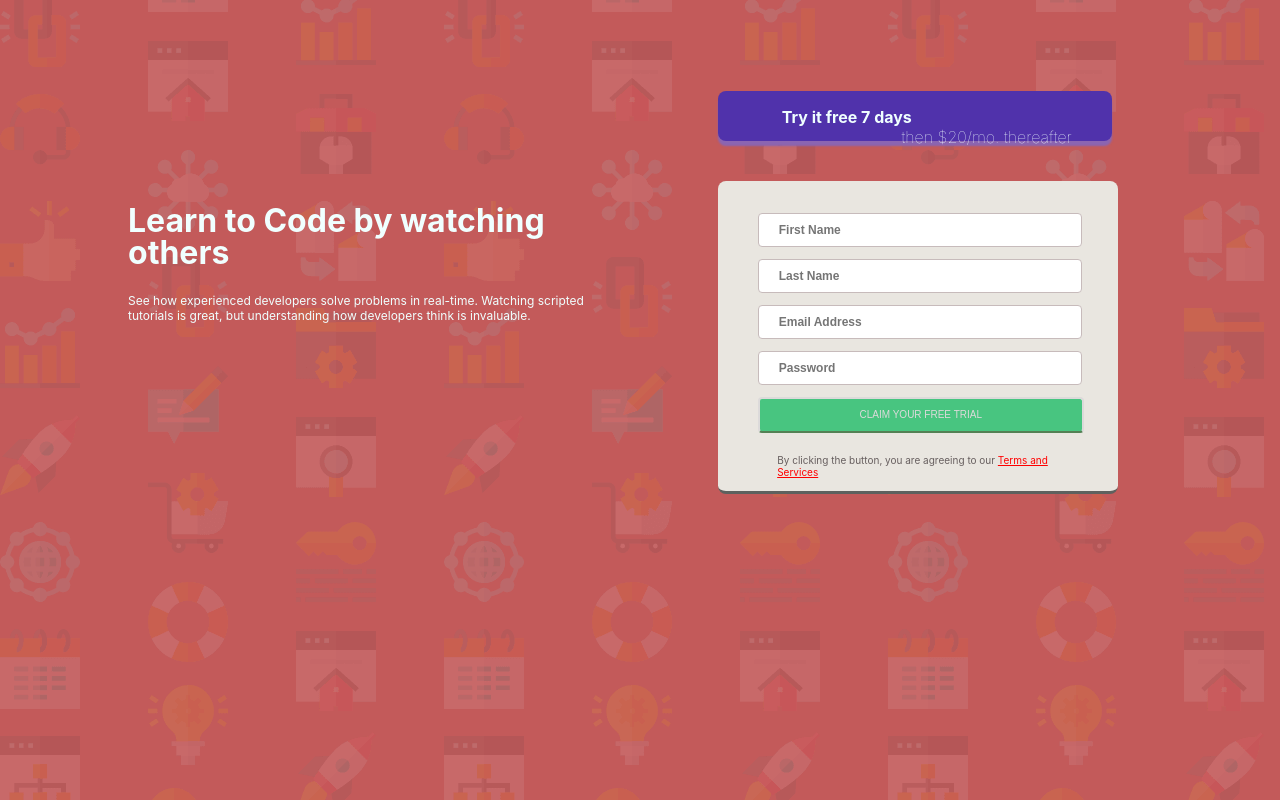
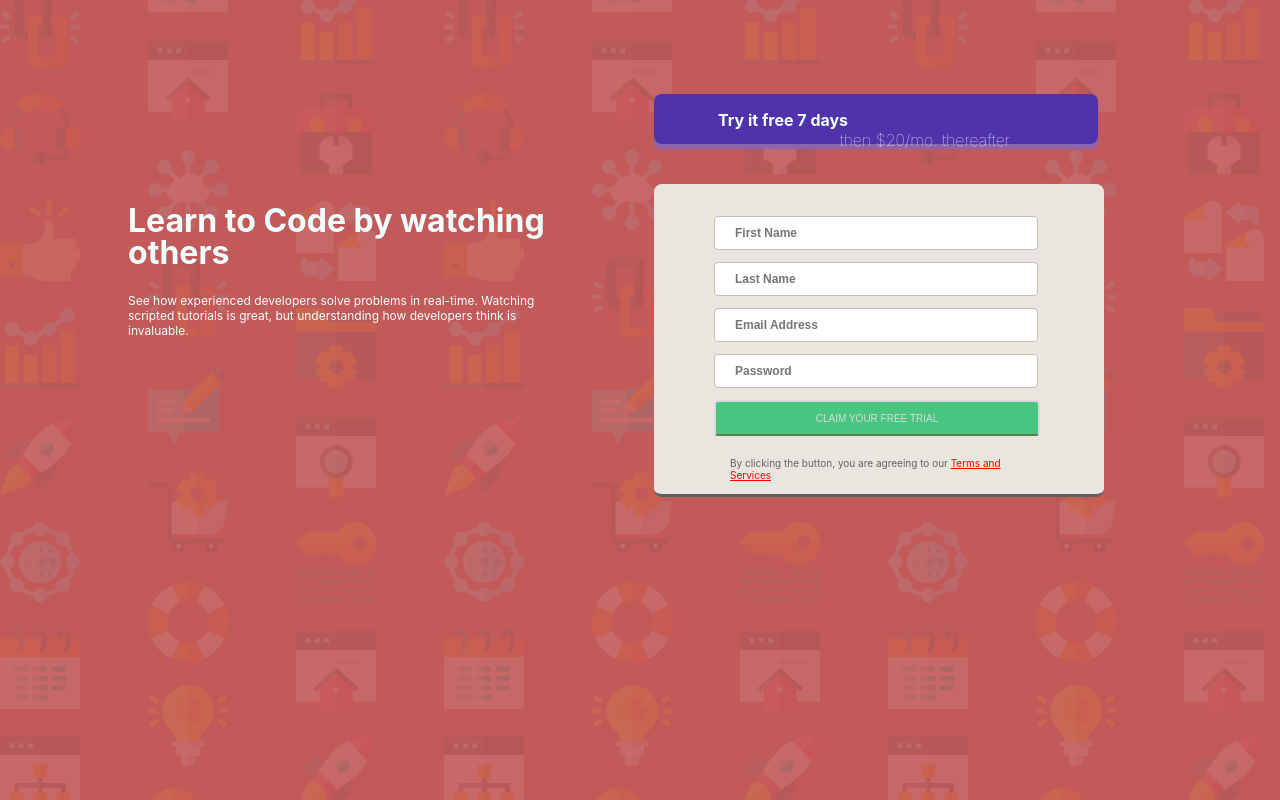
Before and after one commit to kevinh21/introsignup, a React (Create React App) app: page / in a window 1280 px wide. Built offline with nearby package versions, Linux system fonts and the light colour scheme.

Commit message:
tweaked footer layout

```diff
--- a/src/App.css
+++ b/src/App.css
@@ -7,7 +7,16 @@
   /* z-index: -4; */
 }
 
-@viewport {
+/* @viewport {
   width: device-width;
   zoom: 1;
+} */
+.column {
+  width: 100%;
 }
+
+@media (min-width: 600px) {
+  .column {
+    width: 50%;
+  }
+}
--- a/src/Components/SignupForm/SignupForm.css
+++ b/src/Components/SignupForm/SignupForm.css
@@ -1,7 +1,7 @@
 .wrapper {
   display: flex;
   flex-direction: column;
-  margin-right: 200px;
+  margin-right: 250px;
 }
 
 #tryIt {
@@ -13,13 +13,13 @@
   box-shadow: 0px 5px 2px 0px rgb(139, 101, 177);
   font-weight: bolder;
   padding-left: 64px;
-  width: 330px;
+  width: 380px;
   padding-top: 16px;
 }
 #then {
   float: right;
   font-weight: 100;
-  margin-right: 40px;
+  margin-right: 88px;
 }
 
 form {
@@ -30,7 +30,7 @@ form {
   display: inline-block;
   height: 310px;
   margin-left: 20%;
-  width: 400px;
+  width: 450px;
   background-color: rgb(233, 230, 224);
   border-radius: 8px;
   margin-top: 40px;
@@ -46,7 +46,7 @@ input {
   font-size: 12px;
   font-weight: bold;
   width: 300px;
-  margin-left: 40px;
+  margin-left: 60px;
   border-style: solid;
   border-width: 1px;
   border-color: rgb(199, 187, 187);
@@ -61,7 +61,7 @@ button {
   background-color: rgb(72, 197, 128);
   height: 36px;
   width: 326px;
-  margin-left: 40px;
+  margin-left: 60px;
   margin-top: 12px;
   color: rgb(220, 218, 218);
   font-weight: 400;
@@ -86,7 +86,8 @@ button:hover {
   border-bottom-color: rgb(153, 156, 153);
 }
 .foot {
-  margin-left: 150px;
+  width: 300px;
+  margin-left: 170px;
   font-size: 10px;
   margin-top: -40px;
   color: rgb(103, 95, 95);
```
